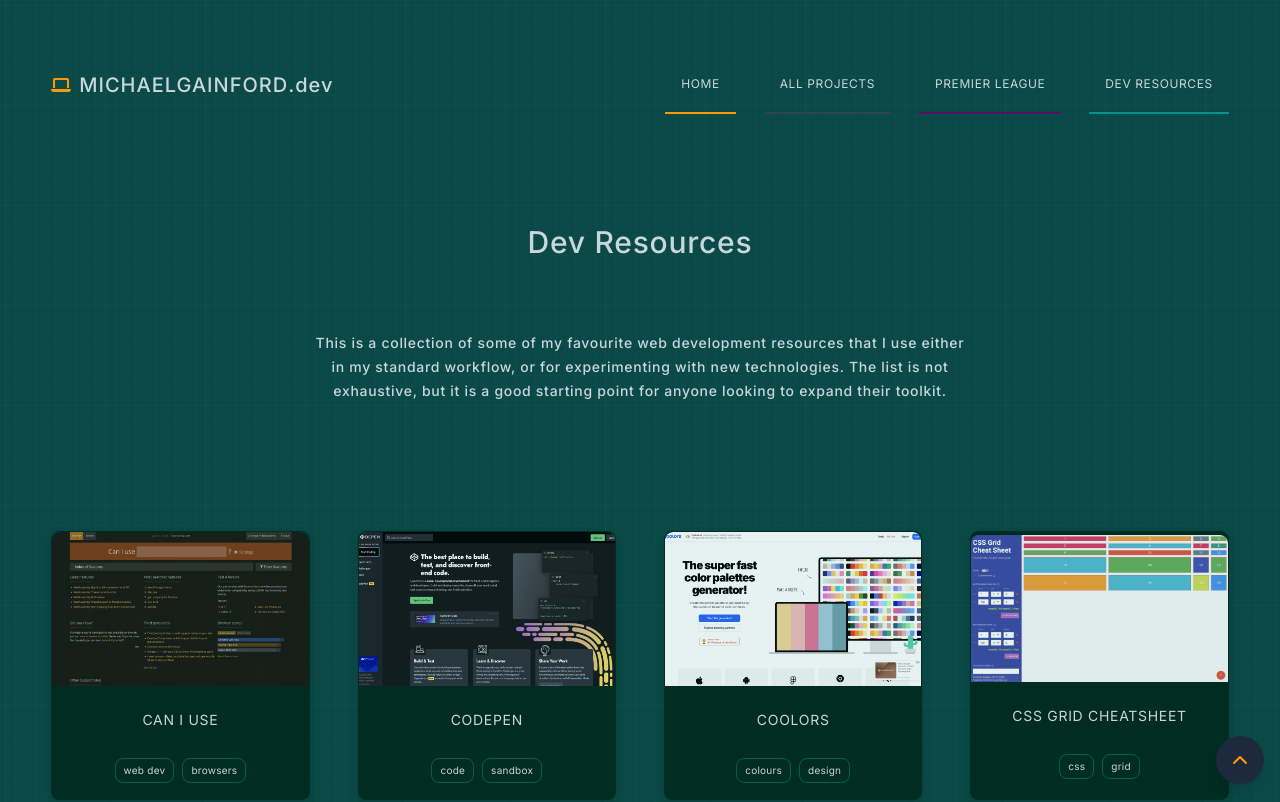
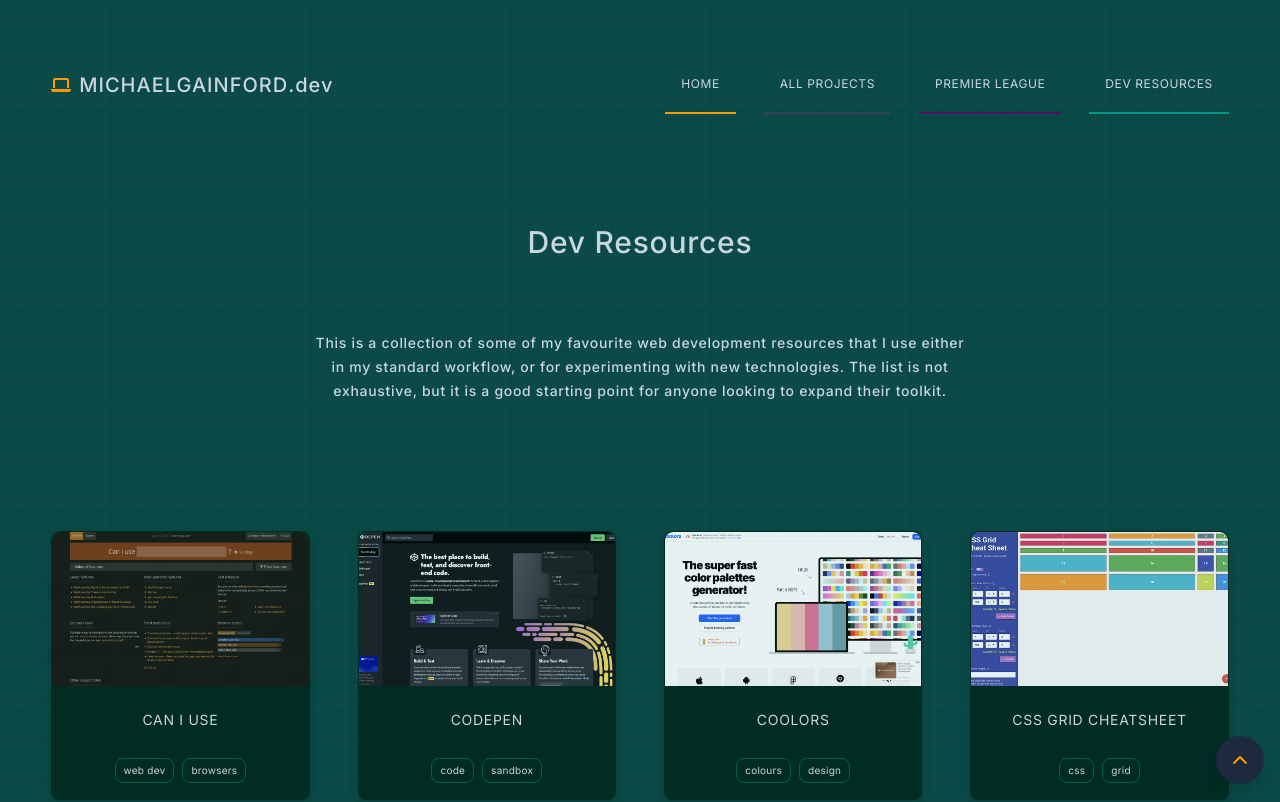
Before and after one commit to michaelgainford/michaelgainford.github.io, a Next.js app: page /web-development/dev-resources in a window 1280 px wide. Shown: the top 802 px of the page. Built offline with nearby package versions, Linux system fonts and the light colour scheme.

Commit message:
Updated oversized image and adjust aspect-ratio of image.

```diff
--- a/components/dev_resources/DevResourcesGrid.jsx
+++ b/components/dev_resources/DevResourcesGrid.jsx
@@ -26,7 +26,7 @@ export default function Component_DevResourcesGrid() {
                 <Image
                   src={resource.screenshot}
                   alt={resource.name}
-                  className="z-0 w-full h-full object-cover max-w-full overflow-hidden transition duration-300 md:rounded-t-lg lg:opacity-90 group-hover:opacity-100"
+                  className="z-0 w-full h-full object-cover max-w-full overflow-hidden transition duration-300 md:rounded-t-lg lg:opacity-90 group-hover:opacity-100 aspect-[5/3]"
                   height={320}
                   width={600}
                   priority={index < 5}
```
Also changed, not shown: public/dev-resources/screenshot-of--css-grid-cheatsheet.webp.
